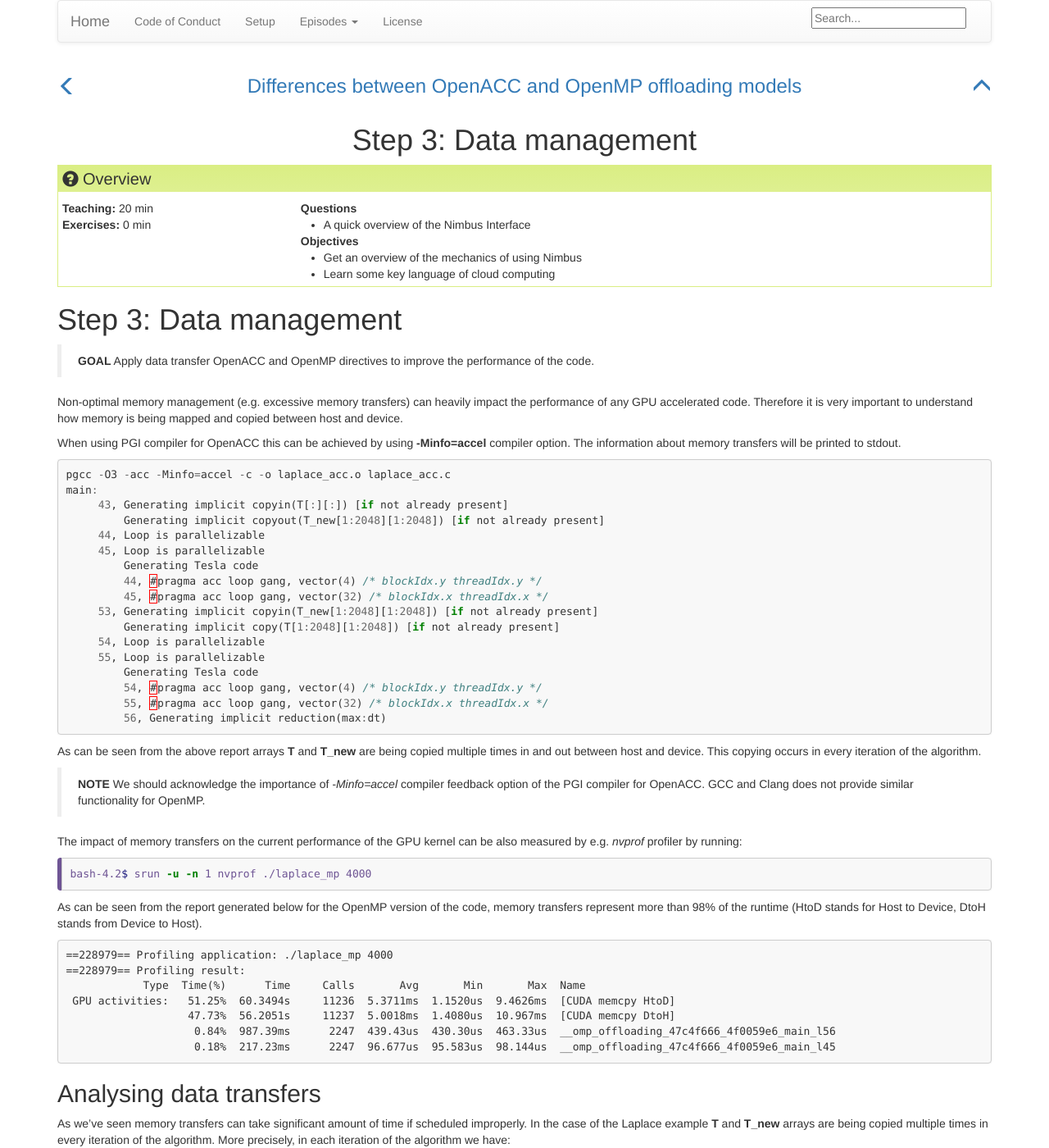
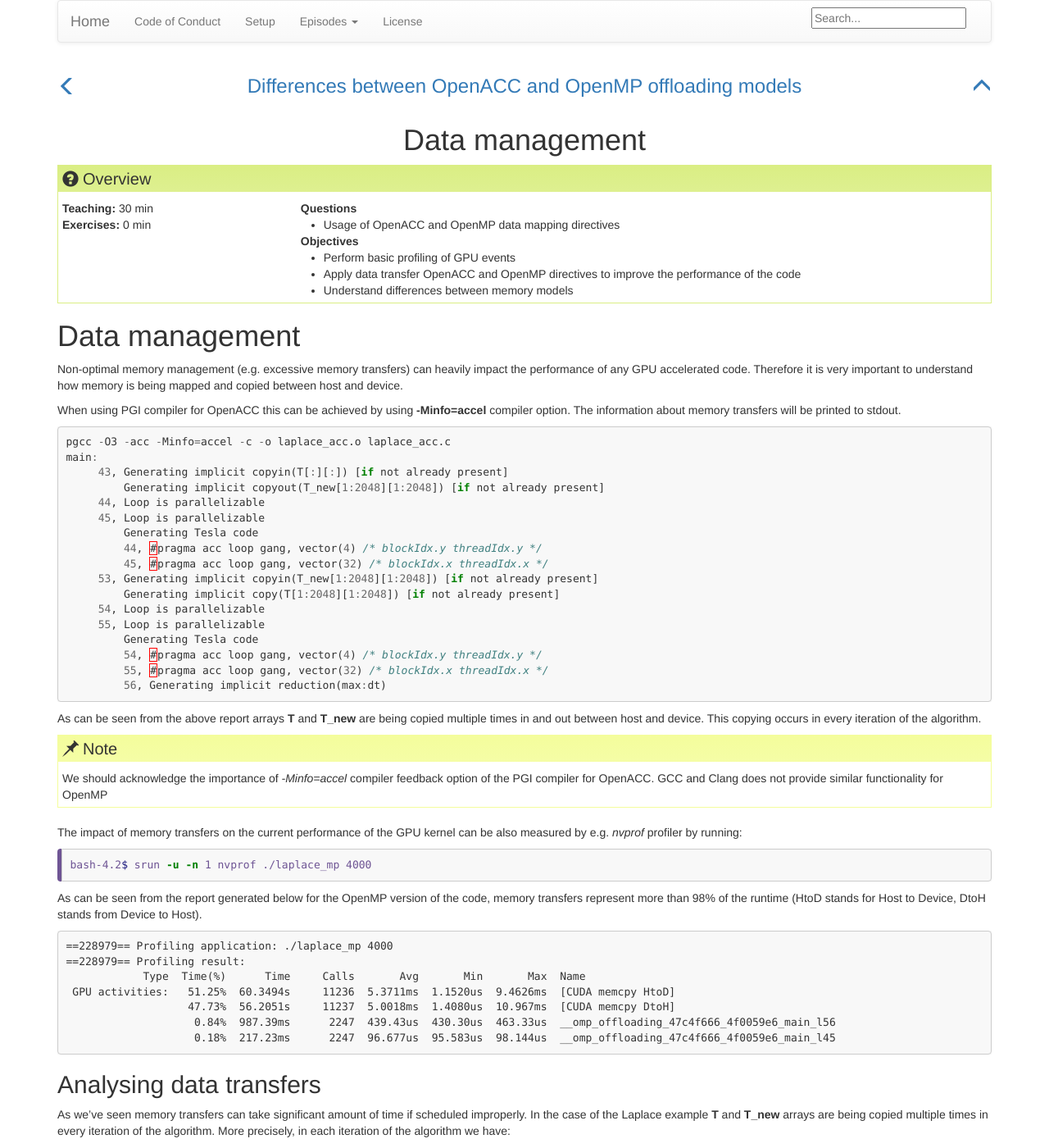
Before and after one commit to mcytowski/Laplace-GPU-Offload, a Jekyll site: the page built from _episodes/06-data-management.md, in a window 1280 px wide and 1400 px high. Shown: the whole window at 82% size. Built offline with Jekyll 4.4.1, drawn with Linux system fonts in a browser that asks for light colours; some of the changed text lies outside the part shown.

Commit message:
changing data transfers

```diff
--- a/_episodes/06-data-management.md
+++ b/_episodes/06-data-management.md
@@ -1,19 +1,19 @@
 ---
-title: "Step 3: Data management"
-teaching: 20
+title: "Data management"
+teaching: 30
 exercises: 0
 questions:
-- "A quick overview of the Nimbus Interface"
+- "Usage of OpenACC and OpenMP data mapping directives"
 objectives:
-- "Get an overview of the mechanics of using Nimbus"
-- "Learn some key language of cloud computing"
+- "Perform basic profiling of GPU events"
+- "Apply data transfer OpenACC and OpenMP directives to improve the performance of the code"
+- "Understand differences between memory models"
 keypoints:
-- "We use ssh to connect to instances and the nimbus web interface to create and manage instances."
+- "We have successfully and significantly reduced the total number of memory transfers"
+- "We have significantly increased the performance of both GPU implementations"
 ---
 
-# Step 3: Data management
-
-> **GOAL** Apply data transfer OpenACC and OpenMP directives to improve the performance of the code.
+# Data management
 
 Non-optimal memory management (e.g. excessive memory transfers) can heavily impact the performance of any GPU accelerated code. Therefore it is very important to understand how memory is being mapped and copied between host and device.
 
@@ -41,7 +41,9 @@ main:
 
 As can be seen from the above report arrays **T** and **T_new** are being copied multiple times in and out between host and device. This copying occurs in every iteration of the algorithm.
 
-> **NOTE** We should acknowledge the importance of *-Minfo=accel* compiler feedback option of the PGI compiler for OpenACC. GCC and Clang does not provide similar functionality for OpenMP.
+> ## Note
+> We should acknowledge the importance of *-Minfo=accel* compiler feedback option of the PGI compiler for OpenACC. GCC and Clang does not provide similar functionality for OpenMP
+{: .callout}
 
 The impact of memory transfers on the current performance of the GPU kernel can be also measured by e.g. *nvprof* profiler by running:
 
@@ -113,7 +115,9 @@ Although we claim that we have significantly reduced the number of data transfer
 
 ### Default scalar mapping
 
-> **NOTE** Scalar variables are treated slightly differently in OpenACC and OpenMP GPU regions.
+> ## Note
+> Scalar variables are treated slightly differently in OpenACC and OpenMP GPU regions.
+{: .callout}
 
 In OpenMP a scalar variable that is not explicitly mapped is implicitly mapped as *firstprivate*, although this behaviour can be changed with the use of *defaultmap(tofrom:scalar)* clause.
 
```
Also changed, not shown: _episodes/03-serial-implementation.md (+0 -1 lines), 12 other files.
